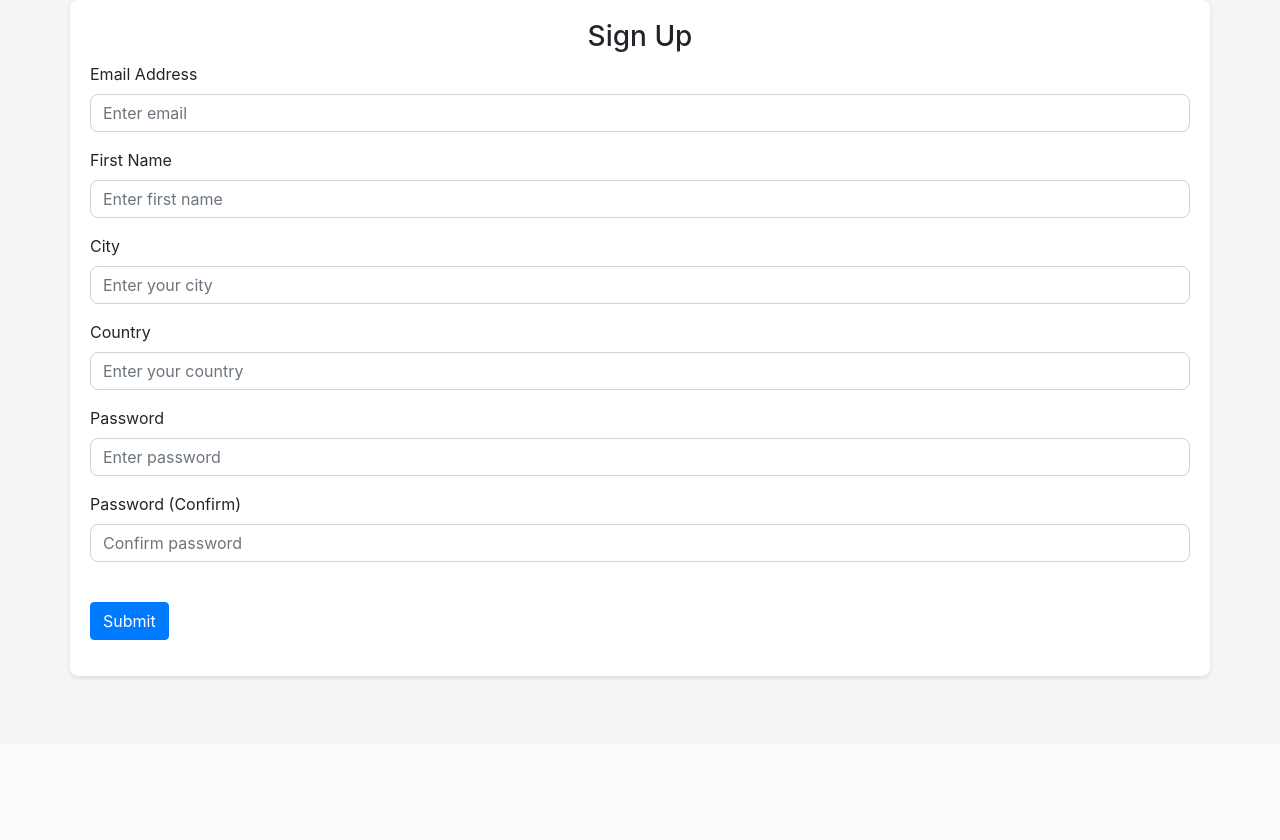
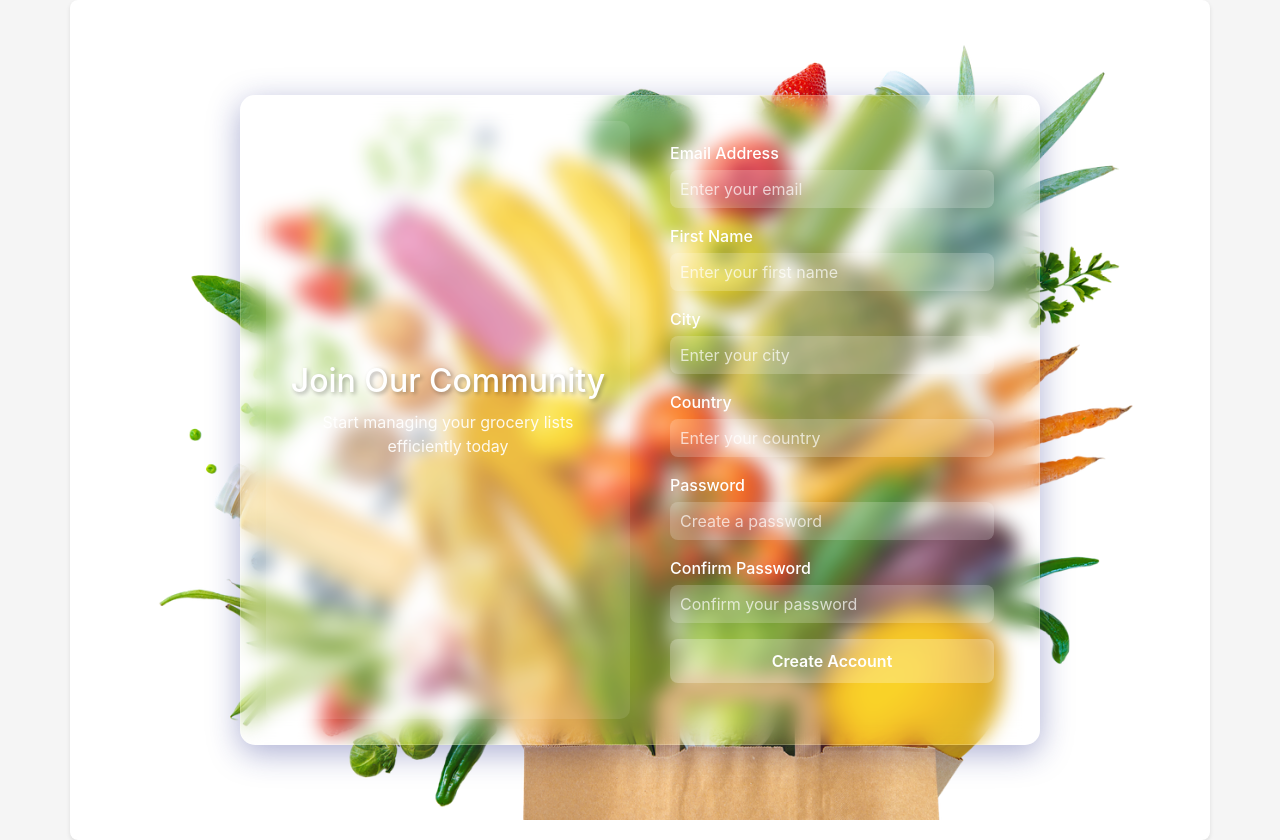
Before and after one commit to SteffenNeumann/FindmyPrize_Vercel, a Flask app: page /sign-up in a window 1280 px wide. Shown: the part 56-896 px from the top of the page. Before the commit the page ends 735 px from the top, so only its background shows below. Run offline with Flask 3, Linux system fonts and the light colour scheme; some libraries are stand-ins or nearby versions.

Commit message:
working version , improved login and sign up page

```diff
--- a/website/templates/sign_up.html
+++ b/website/templates/sign_up.html
@@ -1,68 +1,138 @@
-{% extends "base.html" %} {% block title %}Sign Up{% endblock %} {% block
-content %}
+{% extends "base.html" %}
+{% block title %}Sign Up{% endblock %}
+
+{% block content %}
+<style>
+  .signup-container {
+      min-height: 100vh;
+      background: url('/static/groceries.png') center/cover no-repeat;
+      display: flex;
+      justify-content: center;
+      align-items: center;
+      padding: 20px;
+  }
+
+  .glass-card {
+      background: rgba(255, 255, 255, 0.15);
+      backdrop-filter: blur(10px);
+      border-radius: 15px;
+      padding: 25px;
+      box-shadow: 0 8px 32px 0 rgba(31, 38, 135, 0.37);
+      border: 1px solid rgba(255, 255, 255, 0.18);
+      width: 100%;
+      max-width: 800px;
+      display: flex;
+      gap: 20px;
+  }
+
+  .image-section {
+      flex: 1;
+      background: rgba(255, 255, 255, 0.1);
+      border-radius: 10px;
+      padding: 20px;
+      display: flex;
+      flex-direction: column;
+      justify-content: center;
+      align-items: center;
+      text-align: center;
+  }
+
+  .form-section {
+      flex: 1;
+      padding: 20px;
+  }
+
+  .hero-title {
+      color: white;
+      font-size: 2rem;
+      margin-bottom: 10px;
+      text-shadow: 2px 2px 4px rgba(0, 0, 0, 0.3);
+  }
+
+  .hero-subtitle {
+      color: rgba(255, 255, 255, 0.9);
+      font-size: 1rem;
+      margin-bottom: 20px;
+  }
+
+  .form-control {
+      background: rgba(255, 255, 255, 0.2);
+      border: none;
+      border-radius: 8px;
+      padding: 10px;
+      color: #ffffff;
+      margin-bottom: 15px;
+  }
+
+  .form-control::placeholder {
+      color: rgba(255, 255, 255, 0.7);
+  }
+
+  .form-label {
+      color: #ffffff;
+      font-weight: 500;
+      margin-bottom: 5px;
+  }
+
+  .btn-signup {
+      width: 100%;
+      padding: 10px;
+      background: rgba(255, 255, 255, 0.25);
+      border: none;
+      border-radius: 8px;
+      color: #ffffff;
+      font-weight: 600;
+      transition: all 0.3s ease;
+  }
+
+  .btn-signup:hover {
+      background: rgba(255, 255, 255, 0.35);
+      transform: translateY(-2px);
+  }
+
+  @media (max-width: 768px) {
+      .glass-card {
+          flex-direction: column;
+          max-width: 400px;
+      }
+  }
+</style>
+
+<div class="signup-container">
+    <div class="glass-card">
+        <div class="image-section">
+            <h1 class="hero-title">Join Our Community</h1>
+            <p class="hero-subtitle">Start managing your grocery lists efficiently today</p>
+        </div>
+        <div class="form-section">
             <form method="POST">
-  <h3 align="center">Sign Up</h3>
                 <div class="form-group">
-    <label for="email">Email Address</label>
-    <input
-      type="email"
-      class="form-control"
-      id="email"
-      name="email"
-      placeholder="Enter email"
-    />
+                    <label class="form-label" for="email">Email Address</label>
+                    <input type="email" class="form-control" id="email" name="email" placeholder="Enter your email" required>
                 </div>
                 <div class="form-group">
-    <label for="firstName">First Name</label>
-    <input
-      type="text"
-      class="form-control"
-      id="firstName"
-      name="firstName"
-      placeholder="Enter first name"
-    />
+                    <label class="form-label" for="firstName">First Name</label>
+                    <input type="text" class="form-control" id="firstName" name="firstName" placeholder="Enter your first name" required>
                 </div>
                 <div class="form-group">
-    <label for="city">City</label>
-    <input
-      type="text"
-      class="form-control"
-      id="city"
-      name="city"
-      placeholder="Enter your city"
-    />
+                    <label class="form-label" for="city">City</label>
+                    <input type="text" class="form-control" id="city" name="city" placeholder="Enter your city" required>
                 </div>
                 <div class="form-group">
-    <label for="country">Country</label>
-    <input
-      type="text"
-      class="form-control"
-      id="country"
-      name="country"
-      placeholder="Enter your country"
-    />
+                    <label class="form-label" for="country">Country</label>
+                    <input type="text" class="form-control" id="country" name="country" placeholder="Enter your country" required>
                 </div>
                 <div class="form-group">
-    <label for="password1">Password</label>
-    <input
-      type="password"
-      class="form-control"
-      id="password1"
-      name="password1"
-      placeholder="Enter password"
-    />
+                    <label class="form-label" for="password1">Password</label>
+                    <input type="password" class="form-control" id="password1" name="password1" placeholder="Create a password" required>
                 </div>
                 <div class="form-group">
-    <label for="password2">Password (Confirm)</label>
-    <input
-      type="password"
-      class="form-control"
-      id="password2"
-      name="password2"
-      placeholder="Confirm password"
-    />
+                    <label class="form-label" for="password2">Confirm Password</label>
+                    <input type="password" class="form-control" id="password2" name="password2" placeholder="Confirm your password" required>
                 </div>
-  <br />
-  <button type="submit" class="btn btn-primary">Submit</button>
+                <button type="submit" class="btn btn-signup">Create Account</button>
             </form>
+        </div>
+    </div>
+</div>
 {% endblock %}
```
Also changed, not shown: website/templates/login.html (+84 -26 lines), instance/database.db. Lines whose indentation alone changed are shown as unchanged.
